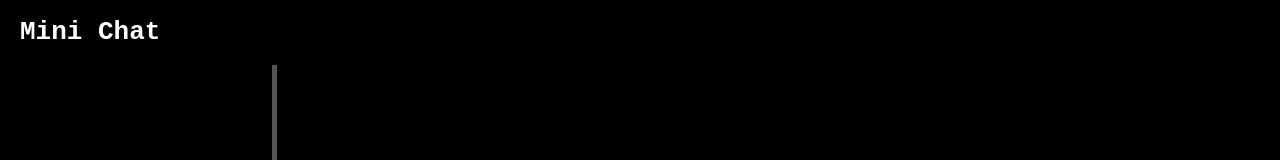
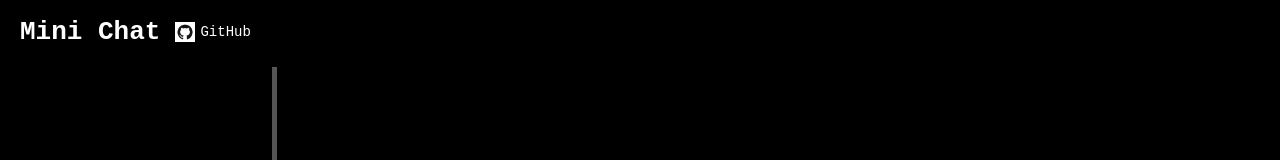
Before and after one commit to kugarocks/chatroom, a plain HTML site: page index.html in a window 1280 px wide. Shown: the top 160 px of the page. Drawn offline with Linux system fonts and the light colour scheme.

Commit message:
add github link

```diff
--- a/index.html
+++ b/index.html
@@ -219,10 +219,43 @@
         .username.me {
             color: lightgreen;
         }
+
+        /* Added styles for GitHub link */
+        .header-container {
+            display: flex;
+            align-items: flex-end;  /* 改为底部对齐 */
+            margin-bottom: 20px;
+        }
+
+        h1 {
+            margin-right: 15px;
+            margin-bottom: 0;
+        }
+
+        .github-link {
+            color: #fff;
+            text-decoration: none;
+            font-size: 14px;
+            display: flex;
+            align-items: center;
+            margin-bottom: 5px;  /* 添加底部边距，微调对齐 */
+        }
+
+        .github-link img {
+            width: 20px;
+            height: 20px;
+            margin-right: 5px;
+        }
     </style>
 </head>
 <body>
-    <h1>Mini Chat</h1>
+    <div class="header-container">
+        <h1>Mini Chat</h1>
+        <a href="https://github.com/kugarocks/minichat" target="_blank" class="github-link">
+            <img src="img/GitHub-Mark.png" alt="GitHub">
+            GitHub
+        </a>
+    </div>
 
     <div id="chat-container">
         <div id="user-list">
```
Also changed, not shown: img/GitHub-Mark.png (added).
